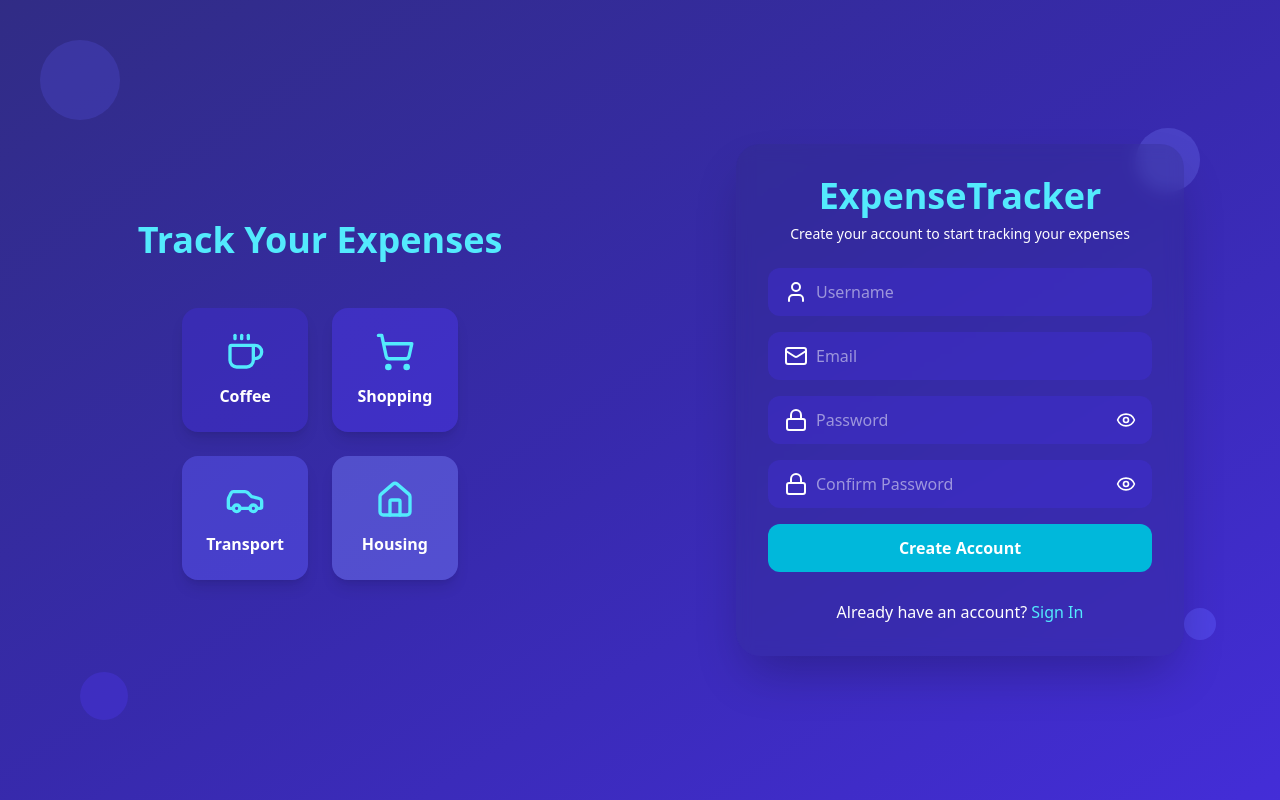
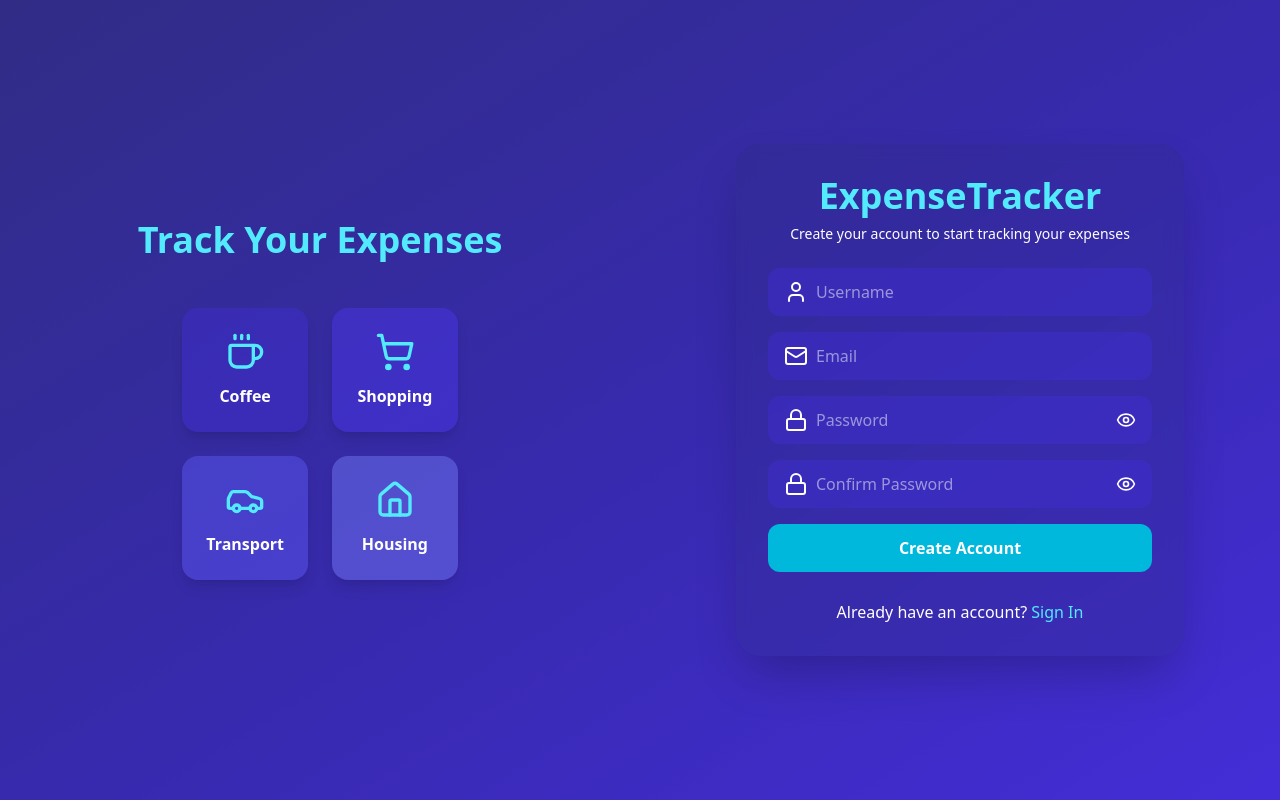
Before and after one commit to valisoa01/Projet-final-Web2, a React (Vite) app in the folder frontend/: page /signup in a window 1280 px wide. Built offline with nearby package versions, Linux system fonts and the light colour scheme.

Commit message:
feat(frontend): add animation

```diff
--- a/frontend/src/Components/Auth/Signup.jsx
+++ b/frontend/src/Components/Auth/Signup.jsx
@@ -1,5 +1,5 @@
 import React, { useState } from 'react';
-import { User, Mail, Lock, Eye, EyeOff, Upload, Check, AlertCircle, Sparkles, Github, Coffee, ShoppingCart, Car, Home } from 'lucide-react';
+import { User, Mail, Lock, Eye, EyeOff, Check, AlertCircle, Coffee, ShoppingCart, Car, Home } from 'lucide-react';
 import API from '../../api/axios';
 import { useNavigate } from 'react-router-dom';
 
@@ -78,16 +78,18 @@ const Signup = () => {
   return (
     <div className="min-h-screen flex bg-gradient-to-br from-indigo-900 via-indigo-800 to-indigo-700 relative overflow-hidden">
 
-      {/* Floating shapes */}
-      <div className="absolute inset-0">
-        <div className="absolute top-10 left-10 w-20 h-20 bg-indigo-500 rounded-full opacity-20 animate-rotateOscillate"></div>
-        <div className="absolute top-32 right-20 w-16 h-16 bg-indigo-400 rounded-full opacity-25 animate-floatDiagonal"></div>
-        <div className="absolute bottom-20 left-20 w-12 h-12 bg-indigo-600 rounded-full opacity-30 animate-pulseSlow"></div>
-        <div className="absolute bottom-40 right-16 w-8 h-8 bg-indigo-500 rounded-full opacity-40 animate-rotateOscillate"></div>
+      {/* Animated circles behind everything */}
+      <div className="absolute inset-0 -z-10">
+        <div className="absolute top-10 left-10 w-20 h-20 bg-cyan-400/30 rounded-full animate-bounceSlow"></div>
+        <div className="absolute top-32 right-20 w-16 h-16 bg-cyan-500/25 rounded-full animate-pingSlow"></div>
+        <div className="absolute bottom-20 left-20 w-12 h-12 bg-cyan-300/20 rounded-full animate-pulseSlow"></div>
+        <div className="absolute bottom-40 right-16 w-8 h-8 bg-cyan-400/30 rounded-full animate-bounceSlow"></div>
+        <div className="absolute top-1/2 left-1/3 w-24 h-24 bg-cyan-300/20 rounded-full animate-spinSlow"></div>
+        <div className="absolute bottom-1/3 right-1/4 w-28 h-28 bg-cyan-500/15 rounded-full animate-spinReverse"></div>
       </div>
 
       {/* Left Side: Floating Cards */}
-      <div className="hidden lg:flex lg:w-1/2 flex-col justify-center items-center gap-6 p-12 relative">
+      <div className="hidden lg:flex lg:w-1/2 flex-col justify-center items-center gap-6 p-12 relative z-10">
         <h2 className="text-4xl font-bold text-cyan-300 mb-6">Track Your Expenses</h2>
         <div className="grid grid-cols-2 gap-6">
           {cards.map((c, idx) => (
```
